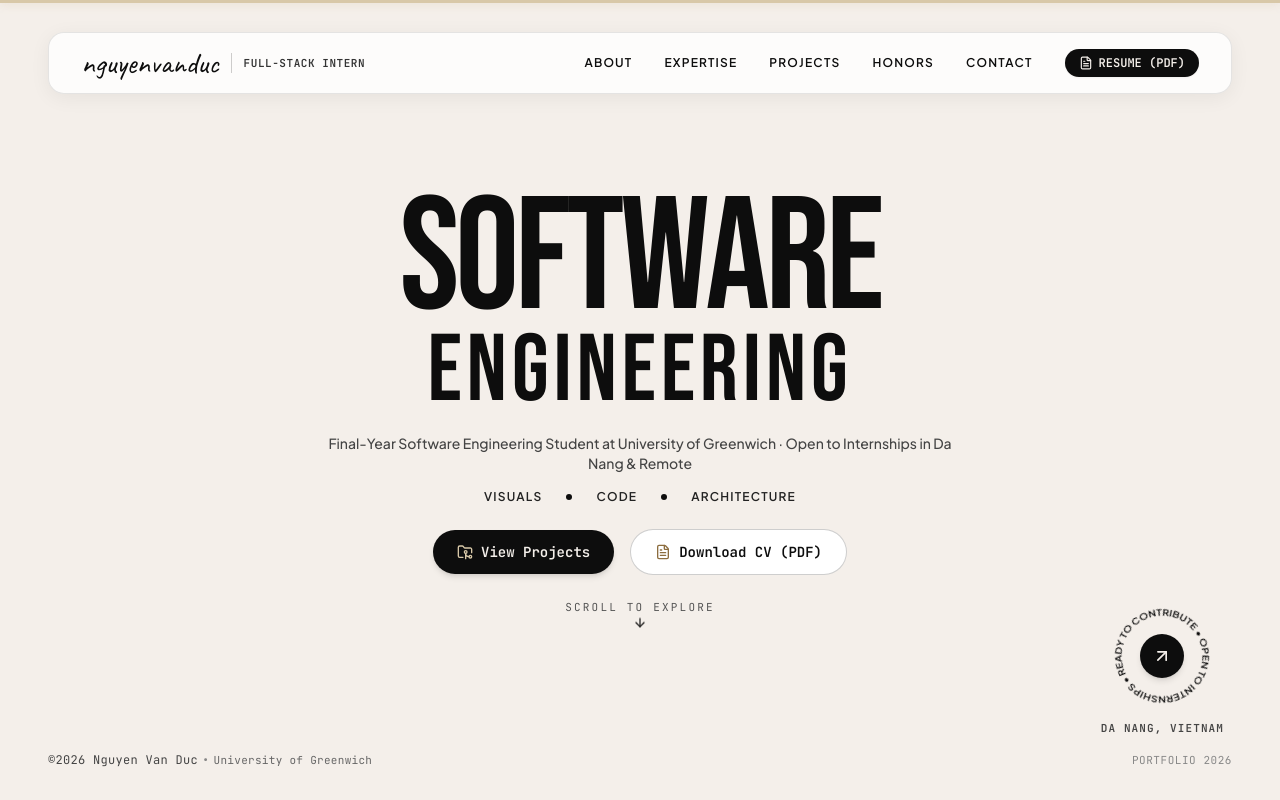
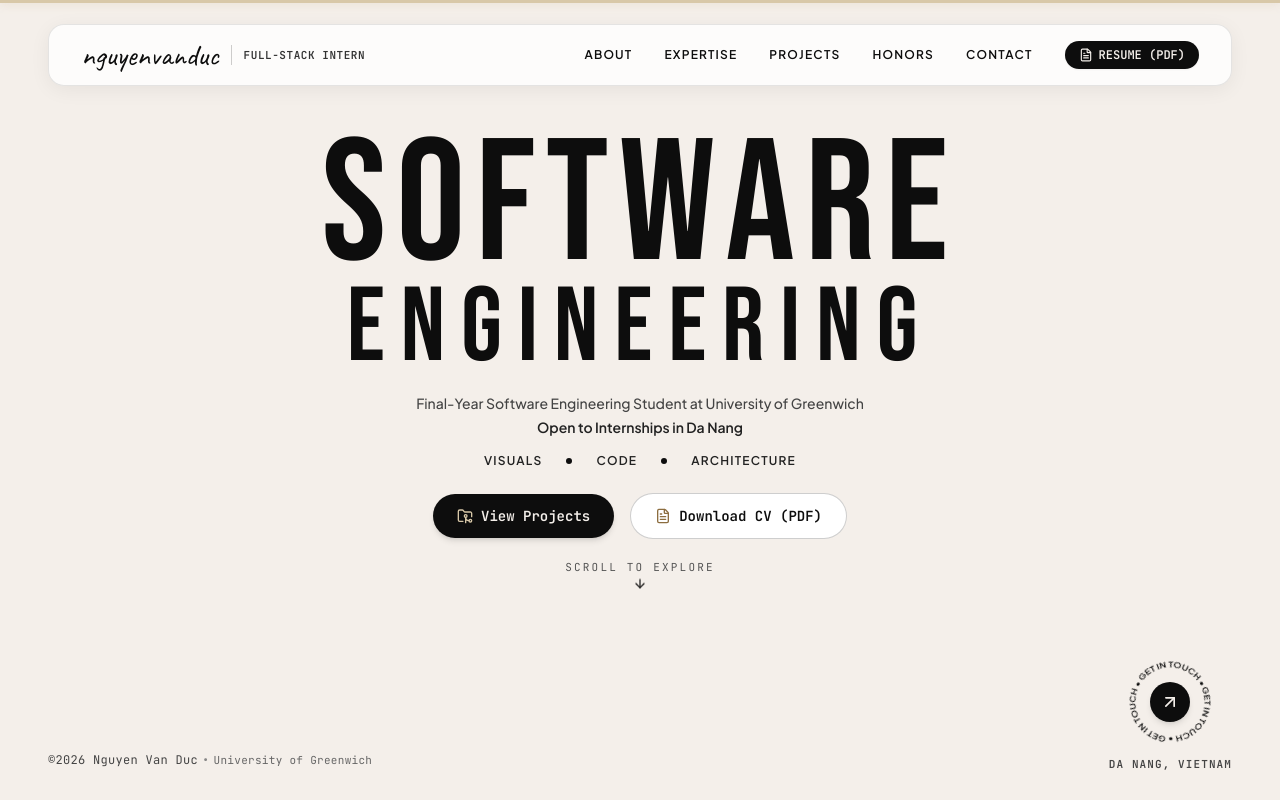
Before and after one commit to DucNgVan/Portfolio_NgVanDuz, a React (Vite) app: page / in a window 1280 px wide. Shown: the top 800 px of the page. Built offline with nearby package versions, Linux system fonts and the light colour scheme.

Commit message:
style(hero): expand typography, align footer baselines, update circular badge text to Get in touch, and format subtitle

```diff
--- a/src/components/sections/HeroSection.jsx
+++ b/src/components/sections/HeroSection.jsx
@@ -34,7 +34,7 @@ const HeroSection = () => {
     <section
       id="home"
       onMouseMove={handleMouseMove}
-      className="relative min-h-screen lg:h-screen w-full bg-[#F4EFEA] text-[#0D0D0D] flex flex-col justify-between p-5 sm:p-8 lg:px-12 lg:py-8 select-none overflow-hidden"
+      className="relative min-h-screen lg:h-screen w-full bg-[#F4EFEA] text-[#0D0D0D] flex flex-col justify-between p-4 sm:p-6 lg:px-12 lg:py-6 select-none overflow-hidden"
     >
       {/* 1. TOP NAVIGATION HEADER BAR */}
       <header className="w-full z-30">
@@ -141,10 +141,10 @@ const HeroSection = () => {
         </div>
       )}
 
-      {/* 2. MAIN HERO CONTENT: Colossal Kinetic Typography & CTAs */}
-      <div className="my-auto flex flex-col items-center justify-center text-center w-full z-10 py-3 sm:py-6">
+      {/* 2. MAIN HERO CONTENT: Expanded & Larger Kinetic Typography */}
+      <div className="my-auto flex flex-col items-center justify-center text-center w-full z-10 py-2 sm:py-4">
 
-        {/* Kinetic Wavy Word 1: "SOFTWARE" */}
+        {/* Kinetic Wavy Word 1: "SOFTWARE" (Larger & More Letter Spacing) */}
         <div
           className="flex justify-center items-center overflow-visible"
           style={{
@@ -155,7 +155,7 @@ const HeroSection = () => {
           {softwareLetters.map((char, index) => (
             <span
               key={index}
-              className="wave-letter font-bebas text-[18vw] sm:text-[15vw] lg:text-[12.5vw] leading-[0.8] tracking-tight text-[#0D0D0D] cursor-default"
+              className="wave-letter font-bebas text-[19vw] sm:text-[16vw] lg:text-[13.5vw] leading-[0.8] tracking-[0.06em] text-[#0D0D0D] cursor-default"
               style={{
                 animationDelay: `${index * 0.08}s`,
               }}
@@ -165,9 +165,9 @@ const HeroSection = () => {
           ))}
         </div>
 
-        {/* Kinetic Word 2: "ENGINEERING" */}
+        {/* Kinetic Word 2: "ENGINEERING" (Larger & Wide Letter Spacing) */}
         <h2
-          className="font-bebas text-[11vw] sm:text-[8.8vw] lg:text-[7.4vw] leading-[0.85] tracking-wider text-[#0D0D0D] mt-1 sm:mt-2"
+          className="font-bebas text-[12vw] sm:text-[9.8vw] lg:text-[8.2vw] leading-[0.85] tracking-[0.15em] text-[#0D0D0D] mt-1 sm:mt-2"
           style={{
             transform: `translate(${-mousePos.x * 0.25}px, ${-mousePos.y * 0.25}px)`,
             transition: 'transform 0.15s ease-out',
@@ -176,10 +176,11 @@ const HeroSection = () => {
           {t.hero.titleWord2 || "ENGINEERING"}
         </h2>
 
-        {/* Subtitle Headline */}
-        <p className="max-w-2xl mt-4 sm:mt-5 text-xs sm:text-sm font-sans font-medium text-[#444444] leading-relaxed px-4">
-          {t.hero.subHeadline}
-        </p>
+        {/* Subtitle Headline: Split across lines & removed "Remote" as requested */}
+        <div className="max-w-2xl mt-4 sm:mt-5 text-xs sm:text-sm font-sans font-medium text-[#444444] leading-relaxed px-4 text-center">
+          <p>Final-Year Software Engineering Student at University of Greenwich</p>
+          <p className="mt-1 text-[#222222] font-semibold">Open to Internships in Da Nang</p>
+        </div>
 
         {/* Subtitle Pills: VISUALS • CODE • ARCHITECTURE */}
         <div className="flex items-center justify-center gap-3 sm:gap-6 mt-3 sm:mt-4 text-[11px] sm:text-xs font-semibold tracking-widest text-[#222222] uppercase font-sans">
@@ -215,21 +216,30 @@ const HeroSection = () => {
         {/* SCROLL TO EXPLORE INDICATOR */}
         <a
           href="#about"
-          className="inline-flex flex-col items-center gap-1 mt-5 sm:mt-6 text-[10px] sm:text-[11px] font-mono tracking-widest text-[#555555] hover:text-[#0D0D0D] transition-colors group cursor-pointer"
+          className="inline-flex flex-col items-center gap-1 mt-4 sm:mt-5 text-[10px] sm:text-[11px] font-mono tracking-widest text-[#555555] hover:text-[#0D0D0D] transition-colors group cursor-pointer"
         >
           <span className="tracking-[0.2em]">{t.hero.scrollExplore}</span>
           <ArrowDown className="w-3.5 h-3.5 animate-bounce text-[#0D0D0D]" />
         </a>
       </div>
 
-      {/* 3. ROTATING CIRCULAR BADGE & LOCATION (Elevated higher off the bottom floor) */}
-      <div className="flex flex-col items-center gap-2 sm:absolute sm:right-8 sm:bottom-14 lg:right-14 lg:bottom-16 z-20 pointer-events-auto">
+      {/* 3. HERO FOOTER BAR: Perfectly Aligned Baseline for Left & Right Elements */}
+      <div className="w-full flex items-end justify-between z-20 pt-2 pb-1">
+        {/* Bottom Left Element: Copyright & University */}
+        <div className="text-xs font-mono text-[#444444] tracking-wide flex flex-col sm:flex-row sm:items-center gap-1 mb-1">
+          <span>©2026 {personalInfo.name}</span>
+          <span className="hidden sm:inline text-[#888888]">•</span>
+          <span className="text-[11px] text-[#666666]">University of Greenwich</span>
+        </div>
+
+        {/* Bottom Right Element: Circular Badge ("Get in touch") + Location */}
+        <div className="flex flex-col items-center gap-1.5">
           <a
             href="#contact"
-          className="relative w-22 h-22 sm:w-26 sm:h-26 lg:w-28 lg:h-28 flex items-center justify-center group cursor-pointer"
-          title="Open to Internships - Contact Me"
+            className="relative w-20 h-20 sm:w-24 sm:h-24 flex items-center justify-center group cursor-pointer"
+            title="Get in touch"
           >
-          {/* Rotating circular SVG text with evenly distributed glyphs */}
+            {/* Rotating circular SVG text: "GET IN TOUCH • GET IN TOUCH • GET IN TOUCH •" */}
             <svg
               className="w-full h-full animate-rotate-badge text-[#0D0D0D]"
               viewBox="0 0 100 100"
@@ -241,23 +251,23 @@ const HeroSection = () => {
                 />
               </defs>
               <text
-              fontSize="7.8"
+                fontSize="8"
                 fontWeight="600"
                 fill="currentColor"
               >
                 <textPath
                   href="#circlePath"
                   startOffset="0%"
-                textLength="224"
+                  textLength="225"
                   lengthAdjust="spacingAndGlyphs"
                 >
-                OPEN TO INTERNSHIPS • READY TO CONTRIBUTE •
+                  GET IN TOUCH • GET IN TOUCH • GET IN TOUCH •
                 </textPath>
               </text>
             </svg>
 
             {/* Central Arrow Button */}
-          <div className="absolute w-10 h-10 sm:w-11 sm:h-11 rounded-full bg-[#0D0D0D] text-[#F4EFEA] flex items-center justify-center group-hover:scale-110 group-hover:bg-[#8C6D3F] transition-all shadow-md">
+            <div className="absolute w-9 h-9 sm:w-10 sm:h-10 rounded-full bg-[#0D0D0D] text-[#F4EFEA] flex items-center justify-center group-hover:scale-110 group-hover:bg-[#8C6D3F] transition-all shadow-md">
               <ArrowUpRight className="w-4 h-4 sm:w-5 sm:h-5 group-hover:translate-x-0.5 group-hover:-translate-y-0.5 transition-transform" />
             </div>
           </a>
@@ -267,20 +277,6 @@ const HeroSection = () => {
             {t.hero.basedIn || "DA NANG, VIETNAM"}
           </span>
         </div>
-
-      {/* 4. HERO FOOTER BAR */}
-      <div className="w-full flex items-center justify-between z-10 pt-4">
-        {/* Bottom Left: Copyright & University standing */}
-        <div className="text-xs font-mono text-[#444444] tracking-wide flex flex-col sm:flex-row sm:items-center gap-1">
-          <span>©2026 {personalInfo.name}</span>
-          <span className="hidden sm:inline text-[#888888]">•</span>
-          <span className="text-[11px] text-[#666666]">University of Greenwich</span>
-        </div>
-
-        {/* Subtle right balance on wide screens */}
-        <div className="hidden sm:block text-[11px] font-mono text-[#888888] tracking-wider uppercase">
-          Portfolio 2026
-        </div>
       </div>
     </section>
   );
--- a/src/data/translations.js
+++ b/src/data/translations.js
@@ -11,7 +11,7 @@ export const translations = {
     hero: {
       greeting: "Nguyen Van Duc",
       role: "Full-Stack Software Engineering Intern",
-      subHeadline: "Final-Year Software Engineering Student at University of Greenwich · Open to Internships in Da Nang & Remote",
+      subHeadline: "Final-Year Software Engineering Student at University of Greenwich\nOpen to Internships in Da Nang",
       ctaProjects: "View Projects",
       ctaCv: "Download CV (PDF)",
       titleWord1: "SOFTWARE",
@@ -20,7 +20,7 @@ export const translations = {
       subtitleCode: "CODE",
       subtitleArch: "ARCHITECTURE",
       scrollExplore: "SCROLL TO EXPLORE",
-      rotatingBadge: "OPEN TO INTERNSHIPS • READY TO CONTRIBUTE •",
+      rotatingBadge: "GET IN TOUCH • GET IN TOUCH • GET IN TOUCH •",
       basedIn: "DA NANG, VIETNAM",
     },
     about: {
```
Lines whose indentation alone changed are shown as unchanged.
